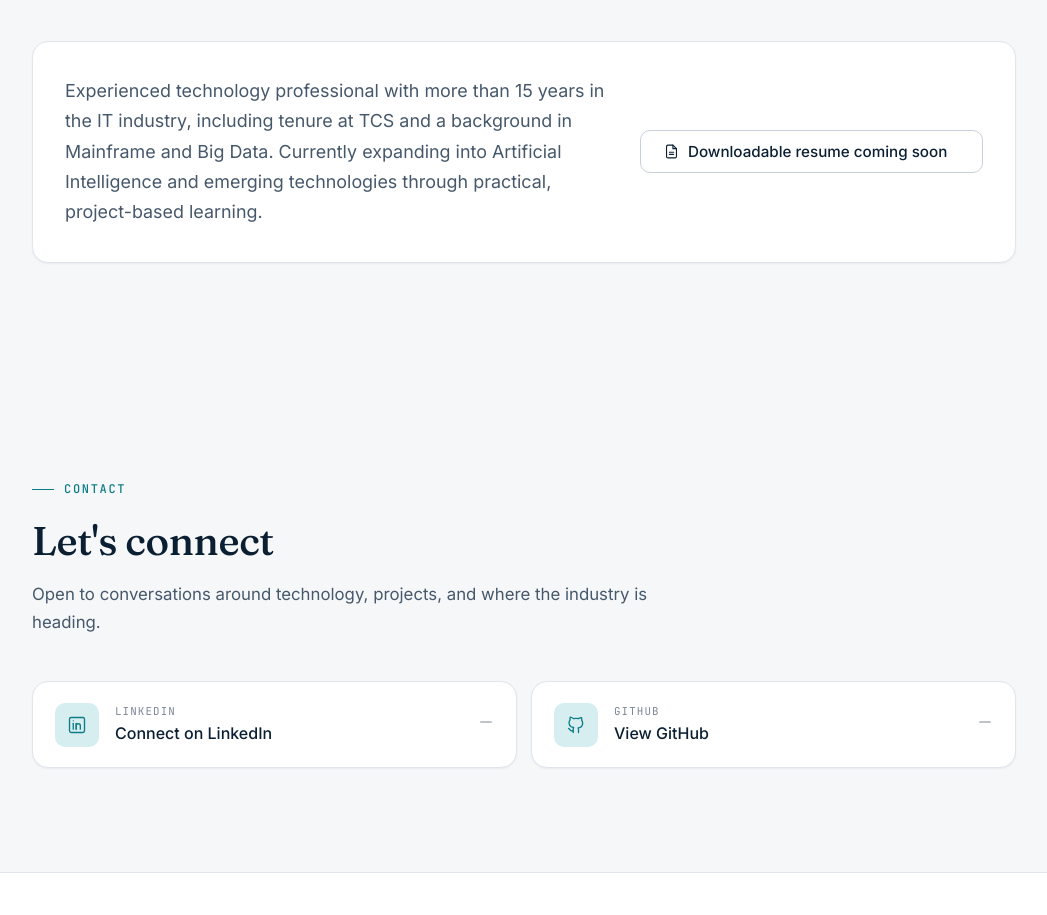
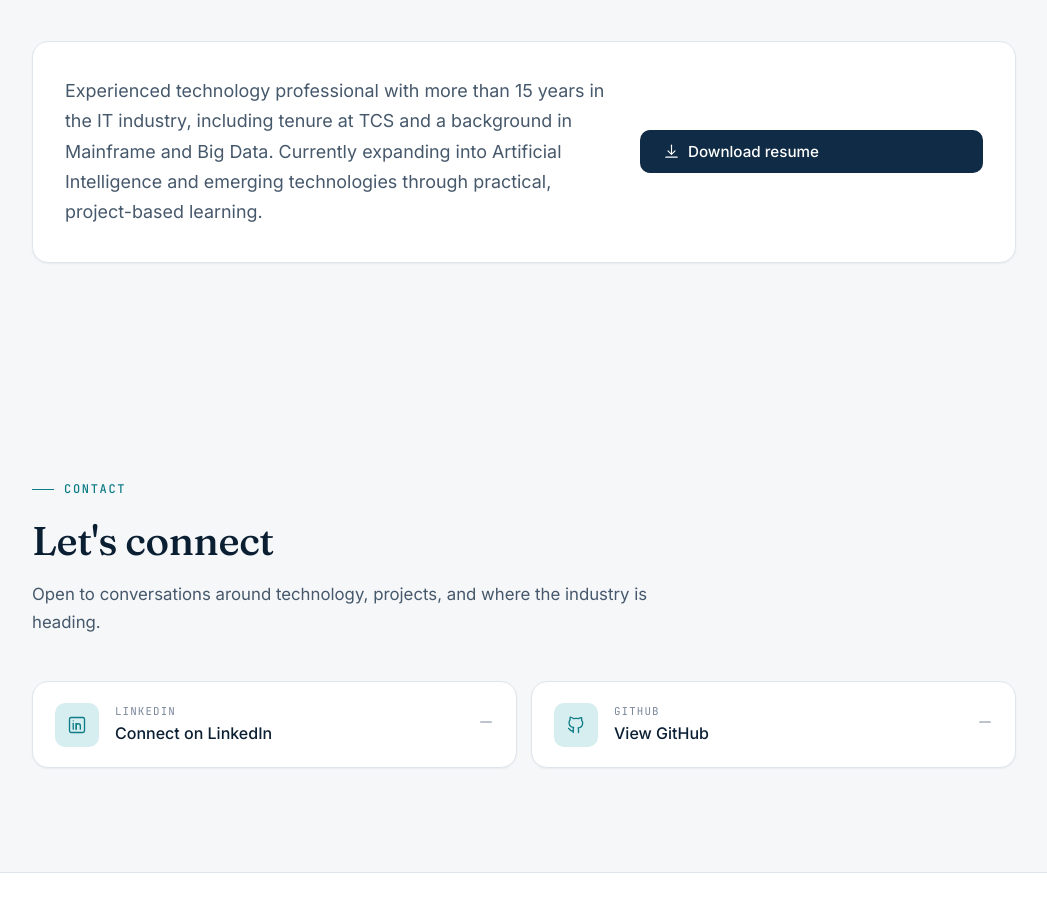
Before and after one commit to hemasri-kalaiselvan/hemasri-portfolio, a React (Vite) app: page /#/ in a window 1280 px wide. Shown: the part 8049-8964 px from the top of the page, without its empty margins (116-1163 px from the left). Built offline with nearby package versions, Linux system fonts and the light colour scheme.

Commit message:
Update my-content.js

```diff
--- a/src/data/my-content.js
+++ b/src/data/my-content.js
@@ -342,7 +342,7 @@ export const resume = {
   // To offer a downloadable resume: put the PDF in the "public" folder and
   // write its name here, e.g. resumeFile: '/Hemasri-Resume.pdf'. Keep null
   // and the button politely shows "coming soon".
-  resumeFile: null,
+  resumeFile: '/Hemasri-Kalaiselvan-Resume.pdf',
 
   // A link to an online resume, if any. Otherwise null.
   onlineResumeUrl: null,
```
